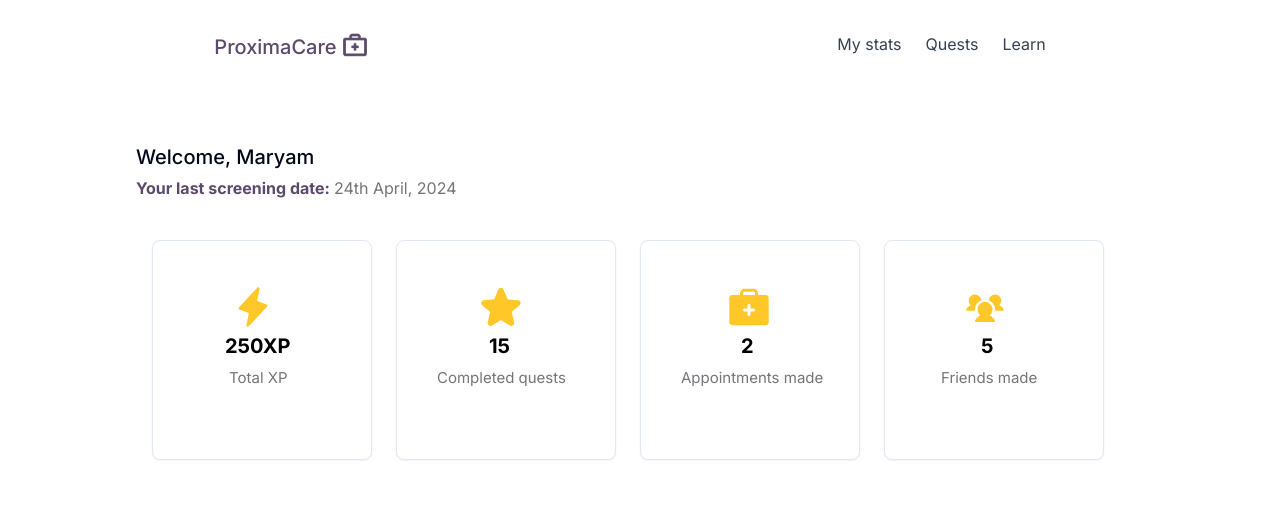
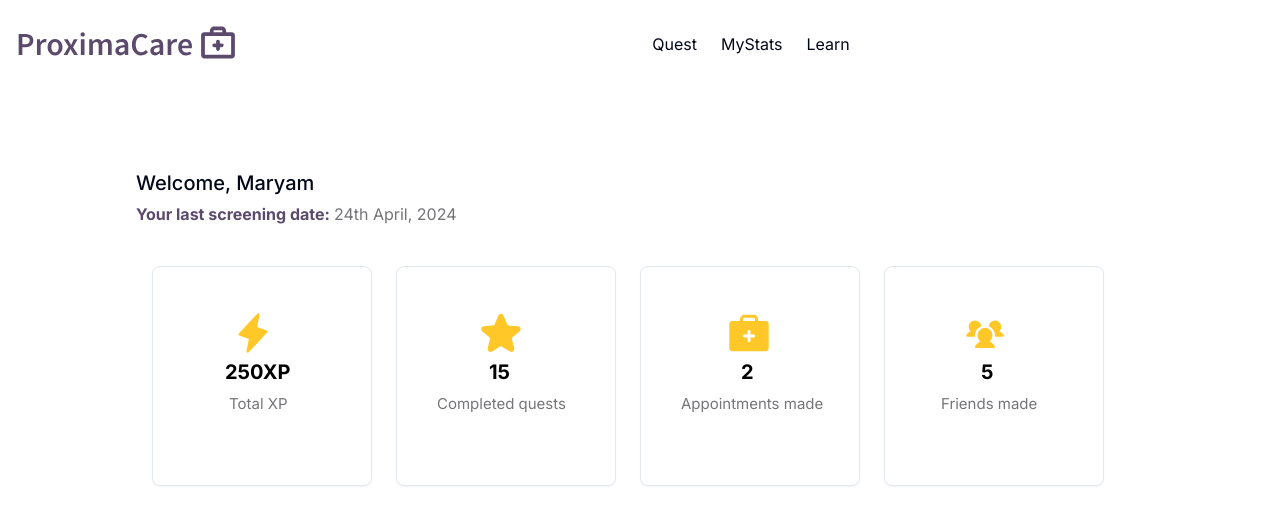
Before and after one commit to Moyo-Made/Alex-Team, a Next.js app in the folder proximacare/: page /dashboard in a window 1280 px wide. Shown: the top 524 px of the page. Built offline with nearby package versions, Linux system fonts and the light colour scheme.

Commit message:
feat:added the dashboard component

```diff
--- a/proximacare/package.json
+++ b/proximacare/package.json
@@ -52,6 +52,7 @@
     "react-day-picker": "^8.10.1",
     "react-dom": "^18",
     "react-hook-form": "^7.51.3",
+    "react-icon": "^1.0.0",
     "react-icons": "^5.1.0",
     "react-resizable-panels": "^2.0.18",
     "sonner": "^1.4.41",
--- a/proximacare/src/app/(main)/dashboard/dashboard.jsx
+++ b/proximacare/src/app/(main)/dashboard/dashboard.jsx
@@ -12,14 +12,15 @@ import {
   CardHeader,
   CardTitle,
 } from "@/components/ui/card";
-import { Input } from "@/components/ui/input";
+// import { Input } from "@/components/ui/input";
 import XP from "../../../../public/xp.svg";
 import Star from "../../../../public/star.svg";
 import Appointments from "../../../../public/appointments.svg";
 import Friends from "../../../../public/friends.svg";
 import { SignedIn, UserButton, UserProfile } from "@clerk/nextjs";
 import { useState } from "react";
-
+import { IoMdNotificationsOutline } from "react-icons/io";
+import Navbar from "../dashboard/navbar"
 const Dashboard = () => {
   const router = useRouter();
   const [isOpen, setIsOpen] = useState(false);
@@ -32,37 +33,8 @@ const Dashboard = () => {
 
   return (
     <>
+    <Navbar/>
       <section id="dashboard">
-        <div className="flex justify-around mt-8 -ml-5">
-          <div className="flex gap-1">
-            <span className="text-[20px] text-[#5C4A6D] font-medium">
-              ProximaCare
-            </span>
-            <Image src={FirstAidKit} className="w-7 h-7" alt="logo" />
-          </div>
-
-          <nav className="flex gap-6">
-            {links.map((link) => (
-              <Link key={link.href} href={link.href}>
-                <ul>
-                  <li
-                    className={`rounded text-gray-700 hover:text-[#5C4A6D] ${
-                      router.pathname === link.href
-                        ? "text-[#5C4A6D] font-bold"
-                        : ""
-                    }`}
-                  >
-                    {link.label}
-                  </li>
-                  <li>
-                    <UserButton />
-                  </li>
-                </ul>
-              </Link>
-            ))}
-          </nav>
-        </div>
-
         <div className="md:mt-20 mt-8 md:ml-[8.5rem] ml-[1rem] ">
           <span className="md:text-[20px] text-[18px] font-medium">
             {/* user.name */}
--- /dev/null
+++ b/proximacare/src/app/(main)/dashboard/navbar.jsx
@@ -0,0 +1,37 @@
+
+import logo from "../../../../public/logo.svg"
+import { TiThMenu } from "react-icons/ti";
+import Link from 'next/link';
+import Image from "next/image";
+import { IoMdNotificationsOutline } from "react-icons/io";
+
+const Navbar = () => {
+  return (
+    <>
+      <nav className="flex justify-between p-4">
+          <div className="flex items-center">
+            <Link href='/'>
+                <Image src={logo} className="" alt="logo" />
+            </Link>
+          </div>
+            <div className="hidden md:flex md:items-center lg:flex justify-around gap-6">
+                    <a className="text-black-[600] hover:text-black-[900] cursor-pointer ">Quest</a>
+                    <a className="text-black-[600] hover:text-black-[900] cursor-pointer ">MyStats</a>
+                    <a className="text-black-[600] hover:text-black-[900] cursor-pointer ">Learn</a>
+            </div>
+            <div>
+                <IoMdNotificationsOutline className="w-10 h-10 md: hidden" />
+
+            </div>
+            <div className="md:hidden">
+                 <button className="mobile-menu-button p-2">
+                 <TiThMenu />
+                    </button>
+            </div>
+          </nav>
+
+    </>
+  );
+};
+
+export default Navbar;
--- /dev/null
+++ b/proximacare/src/app/sign-in/[[...sign-in]]/layout.jsx
@@ -0,0 +1,11 @@
+const signIn = ({children}) => {
+    return (
+      <div className="h-full flex justify-center">
+        <main className="h-full pt-40">
+          {children}
+        </main>
+      </div>
+     );
+  }
+
+  export default signIn;
```
Also changed, not shown: 1 other file (tests, documents, lock files or other folders).
